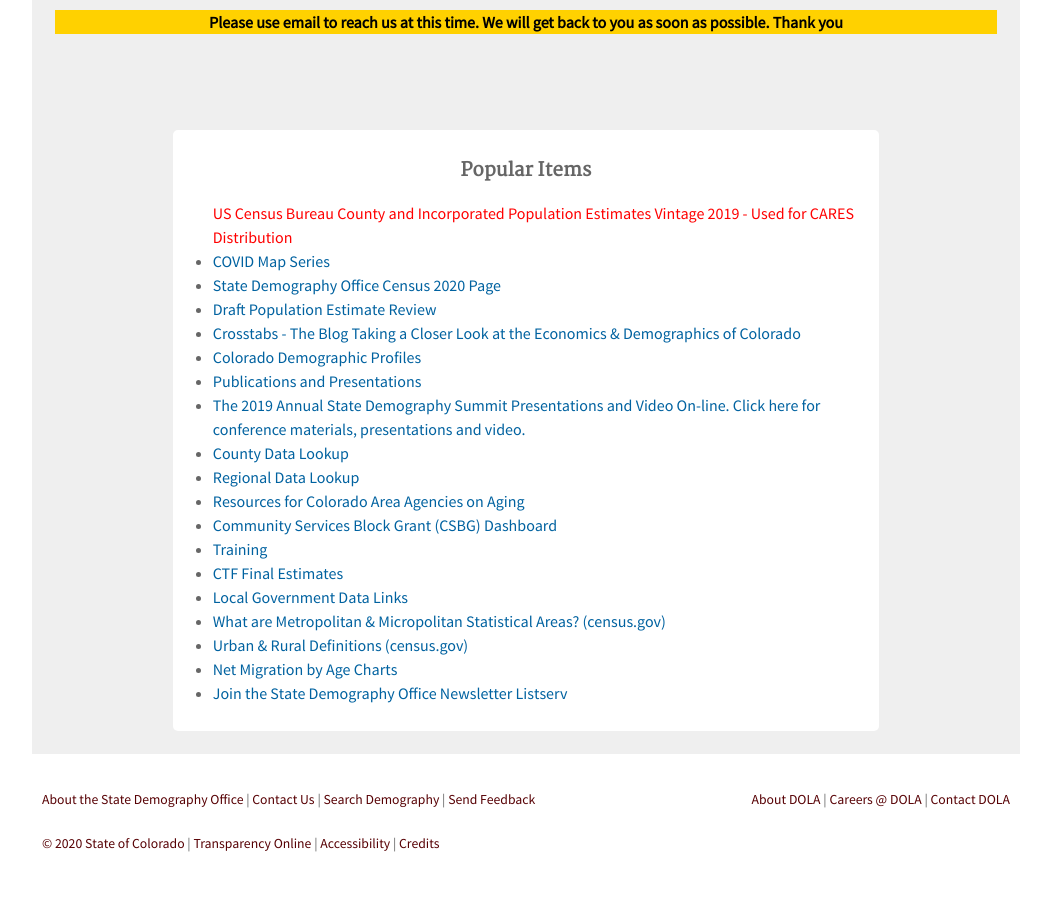
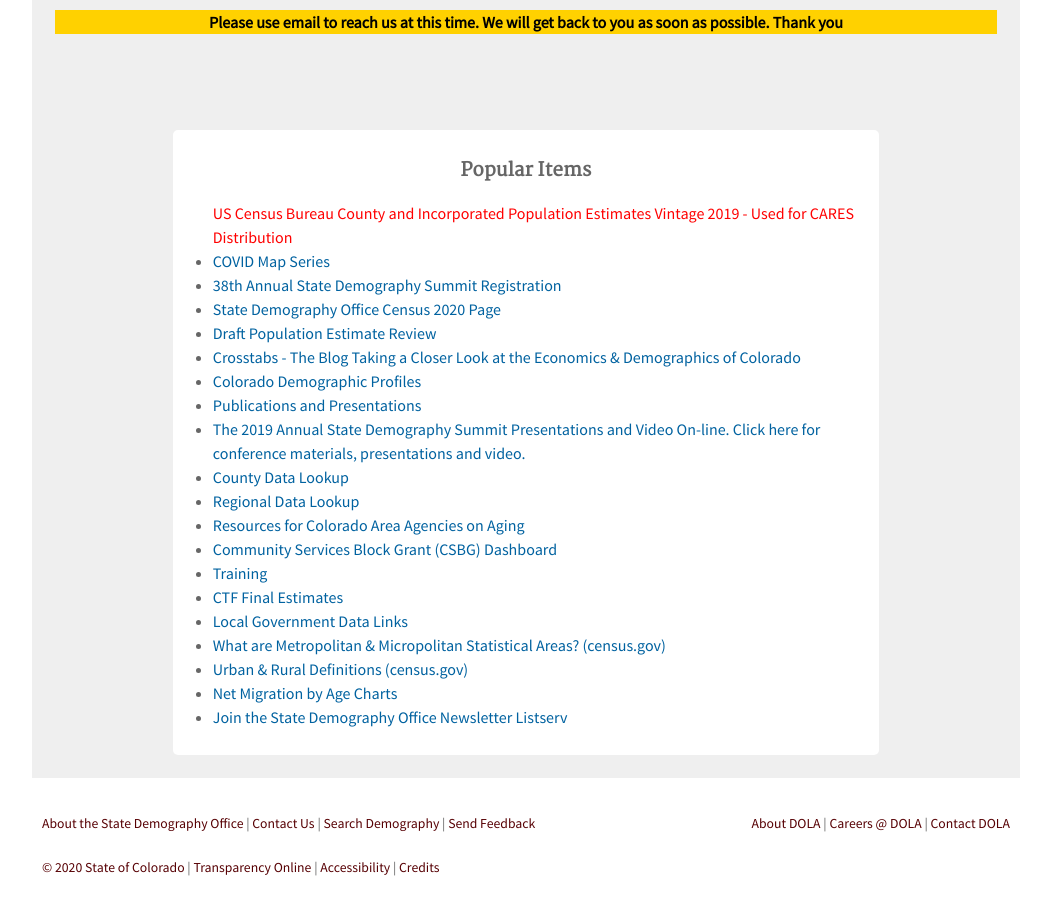
Before and after one commit to TBleess/Website_New, a Jekyll site: the page built from pages/0_Homepage_and_Footer_Links/index.md, in a window 1280 px wide and 900 px high, scrolled down 628 px. Shown: the whole window, without its empty margins (114-1165 px from the left). Built offline with Jekyll 4.4.1, drawn with Linux system fonts in a browser that asks for light colours; before the commit the page ends 1504 px from its top, so only the background shows below that.

Commit message:
Update infobox.yml

```diff
--- a/_data/infobox.yml
+++ b/_data/infobox.yml
@@ -4,6 +4,8 @@
 #   url: "/gis/map-gallery/"
 - name: "COVID Map Series"
   url: "https://arcg.is/mGPSK"
+- name: "38th Annual State Demography Summit Registration"
+  url: "https://demography.dola.colorado.gov/demography/demography-summit-2020/"
 - name: "State Demography Office Census 2020 Page"
   url: "/census_2020/"
 - name: "Draft Population Estimate Review"
```
